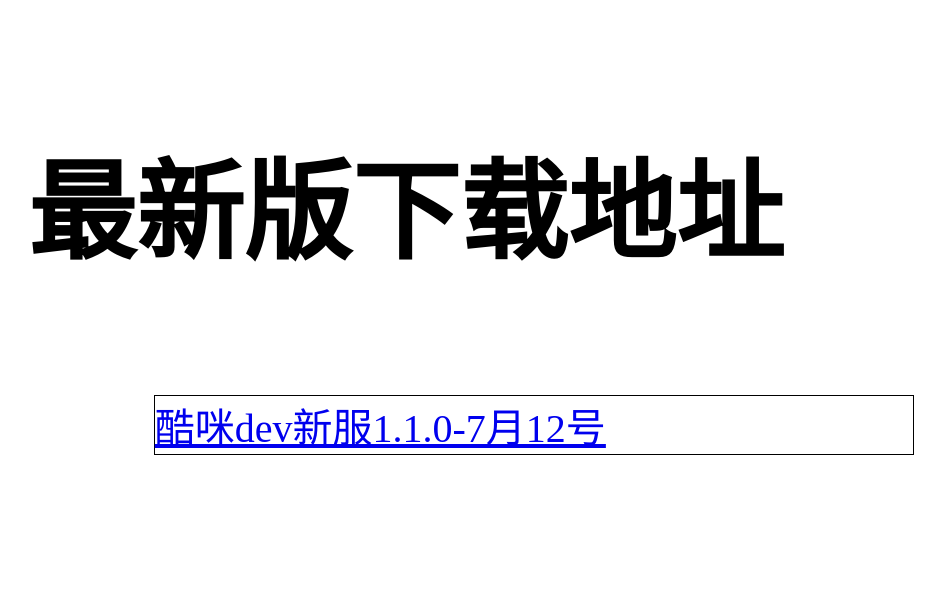
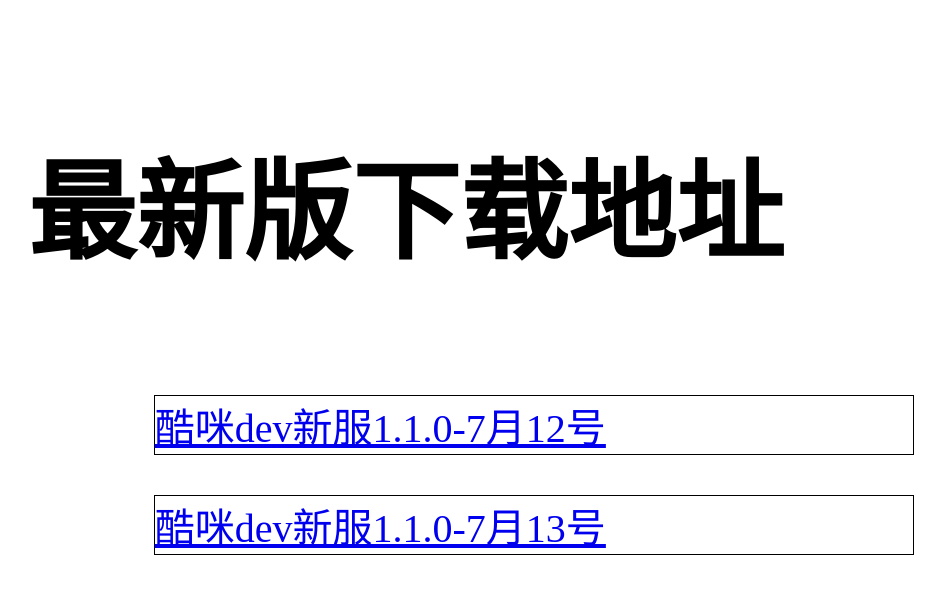
Before and after one commit to clark2048/index, a plain HTML site: page index.html in a window 1280 px wide. Shown: the whole page, without its empty margins (107-1052 px from the left). Drawn offline with Linux system fonts and the light colour scheme.

Commit message:
Update index.html

```diff
--- a/index.html
+++ b/index.html
@@ -10,3 +10,4 @@
 <h1 style="margin-top: 10% ;margin-left:10%">最新版下载地址</h1>
 
 <a href="https://wxpcygl.com/kmDevNew_07-12_1.1.0.apk" style="display:inline-block;width:60%;margin:0 auto;margin-top: 40px;border: 1px solid black;margin-left: 20%;font-size: 40px;">酷咪dev新服1.1.0-7月12号</a>
+<a href="https://wxpcygl.com/kmDevNew_07-13_1.1.0.apk" style="display:inline-block;width:60%;margin:0 auto;margin-top: 40px;border: 1px solid black;margin-left: 20%;font-size: 40px;">酷咪dev新服1.1.0-7月13号</a>
```
